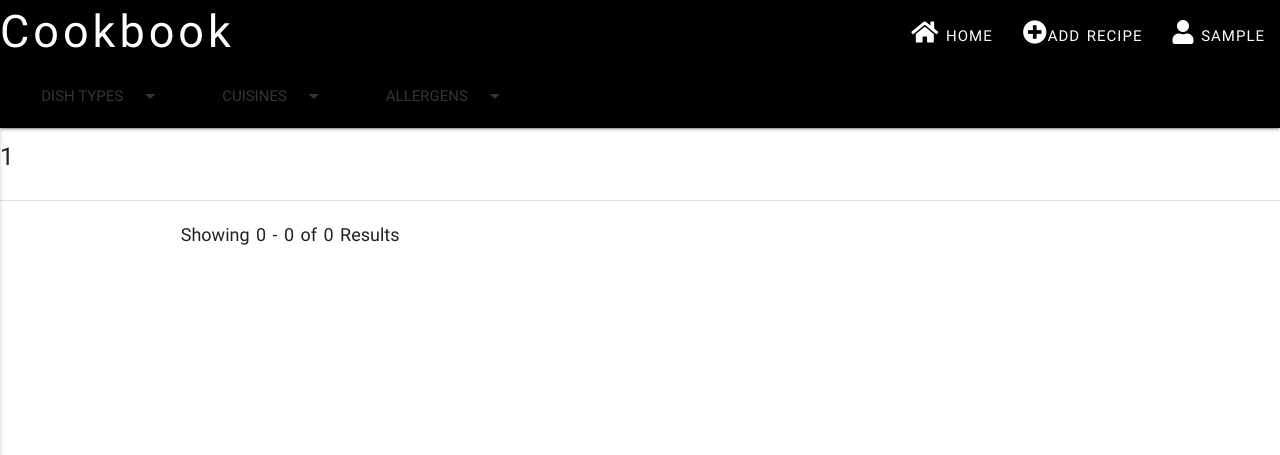
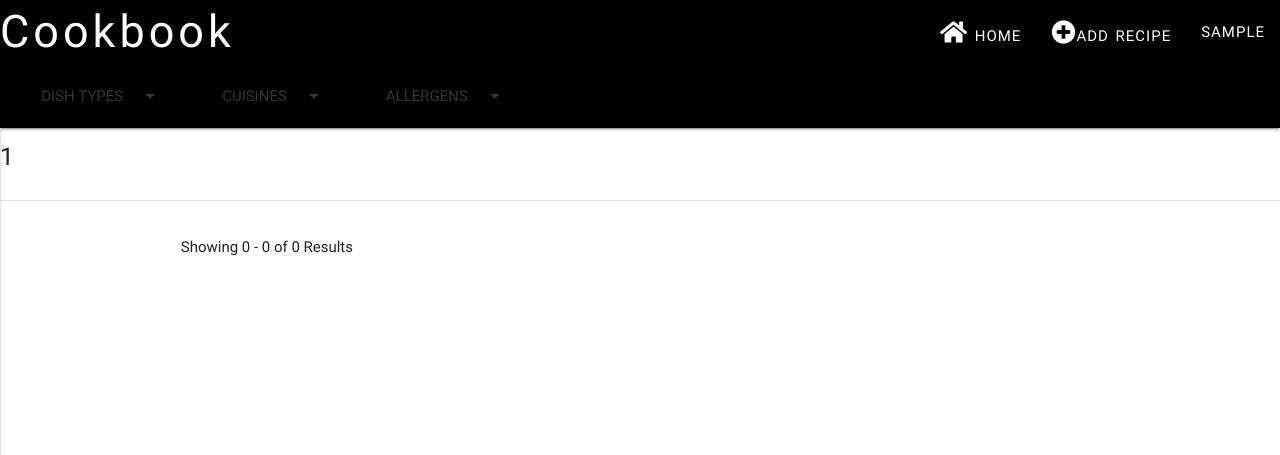
Before and after one commit to pramcistudent/cookbook-project3, a Flask app: a page that uses templates/base.html in a window 1280 px wide. Shown: the top 455 px of the page. Run offline with Flask 2, Linux system fonts and the light colour scheme; the visitor is signed in with stand-in values (Sample User, id 1); data that the repository does not hold is empty; some libraries are stand-ins or nearby versions.

Commit message:
Search results display amended / bug in navigation bar fixed

```diff
--- a/app.py
+++ b/app.py
@@ -44,8 +44,7 @@ def login():
     if registered is not None:
         session['username'] = username
         login = True
-        default_page_num= '1'
-        return redirect(url_for('all_recipes', num=default_page_num))
+        return redirect(url_for('all_recipes', num=1))
     login = False
     return render_template('index.html', login=login)
 
--- a/static/css/style.css
+++ b/static/css/style.css
@@ -1,4 +1,8 @@
 
+/*----- Materialize -----*/
+.disabled {
+    pointer-events: none !important;
+}
 /*----- Login Page -----*/
 .divider {
     margin-bottom: 20px;
--- a/templates/base.html
+++ b/templates/base.html
@@ -11,27 +11,27 @@
 </head>
 <body>
     <header>
+        <ul id="user-options1" class="dropdown-content">
+            <li><a href="{{url_for('my_recipes', username = session.username)}}"><i class="fas fa-book-open"></i> My recipes</a></li>
+            <li><a href="{{url_for('logout')}}"><i class="fas fa-sign-out-alt"></i> Logout</a></li>
+        </ul>
+        <ul id="user-options2" class="dropdown-content">
+            <li><a href="{{url_for('my_recipes', username = session.username)}}"><i class="fas fa-book-open"></i> My recipes</a></li>
+            <li><a href="{{url_for('logout')}}"><i class="fas fa-sign-out-alt"></i> Logout</a></li>
+        </ul>
         <div class="navbar-fixed">
             <nav>
                 <div class="nav-wrapper">
                     <a href="{{url_for('all_recipes', num=1)}}" class="brand-logo">Cookbook</a>
                     <a href="#" data-activates="mobile-demo" class="button-collapse"><i class="material-icons">menu</i></a>
-                    <ul id="user-options1" class="dropdown-content">
-                        <li><a href="{{url_for('my_recipes', username = session.username)}}"><i class="fas fa-book-open"></i> My recipes</li>
-                        <li><a href="{{url_for('logout')}}"><i class="fas fa-sign-out-alt"></i> Logout</li>
-                    </ul>
                     <ul class="right hide-on-med-and-down">
                         <li><a href="{{url_for('all_recipes', num=1)}}" class="nav-item"><i class="fas fa-home"></i> Home</a></li>
                         {% if session.username %}
                         <li><a href="{{url_for('add_recipe')}}" class="nav-item"><i class="fas fa-plus-circle"></i>Add recipe</a></li>
-                        <li><a href="" class="dropdown-button nav-item" data-activates="user-options1"><i class="fas fa-user"></i> {{session.username}}</a></li>
+                        <li><a href="#" class="dropdown-button nav-item" data-activates="user-options1">{{session.username}}</a></li>
                         {% else %}
                         <li><a href="{{url_for('index')}}" class="nav-item"><i class="fas fa-sign-in-alt"></i> Login</a></li>
                         {% endif %}
-                    </ul>
-                    <ul id="user-options2" class="dropdown-content">
-                      <li><a href="{{url_for('my_recipes', username = session.username)}}"><i class="fas fa-book-open"></i> My recipes</li>
-                      <li><a href="{{url_for('logout')}}"><i class="fas fa-sign-out-alt"></i> Logout</li>
                     </ul>
                     <ul id="dishes2" class="dropdown-content">
                         {% for dish in dishes %}
@@ -54,7 +54,7 @@
                         <li><a href="{{url_for('all_recipes', num=default_page_num)}}" class="nav-item"><i class="fas fa-home"></i> Home</a></li>
                         {% if session.username %}
                         <li><a href="{{url_for('add_recipe')}}" class="nav-item"><i class="fas fa-plus-circle"></i>Add recipe</a></li>
-                        <li><a href="" class="dropdown-button nav-item" data-activates="user-options2"><i class="fas fa-user"></i> {{session.username}}</a></li>
+                        <li><a href="#!" class="dropdown-button nav-item" data-activates="user-options2"><i class="fas fa-user"></i> {{session.username}}</a></li>
                         {% else %}
                         <li><a href="{{url_for('index')}}" class="nav-item"><i class="fas fa-sign-in-alt"></i> Login</a></li>
                         {% endif %}
@@ -109,8 +109,8 @@
     <script>
         $(document).ready(function(){
             $("select[required]").css({display: "block", height: 0, padding: 0, width: 0, position: 'absolute'});
+            $(".dropdown-button").dropdown();
             $(".button-collapse").sideNav();
-            $(".dropdown-button").dropdown();
             $('select').material_select();
             var delete_icon = '<i class="material-icons">delete</i></a></div></div>';
             var ingredient_field = `<div class="row new-ingredient"> <div class="input-field col s11">
--- a/templates/searchdish.html
+++ b/templates/searchdish.html
@@ -3,11 +3,13 @@
 <div class="divider"></div>
 <div class="container">
     <div class="row">
-        {% if count == 0 %}
-        <div class="medium-text left">Showing {{skip_num}} - {{skip_num + page_count}} of {{count}} Results</div>
-        {% else %}
-        <div class="medium-text left">Showing {{skip_num + 1}} - {{skip_num + page_count}} of {{count}} Results</div>
-        {% endif %}
+        <ul class="left">
+            {% if count == 0 %}
+            <li>Showing {{skip_num}} - {{skip_num + page_count}} of {{count}} Results</li>
+            {% else %}
+            <li>Showing {{skip_num + 1}} - {{skip_num + page_count}} of {{count}} Results</li>
+            {% endif %}
+        </ul>
         <ul class="pagination right">
             {% set num = num|int %}
             {% if total_pages %}{% set last_page = total_pages[-1]|int %}{% else %}{% set last_page = 0|int %}{% set total_pages = 0|int %}{% endif %}
```
Also changed, not shown: templates/home.html (+7 -5 lines), templates/searchallergen.html (+7 -5 lines), templates/searchcuisine.html (+7 -5 lines).
